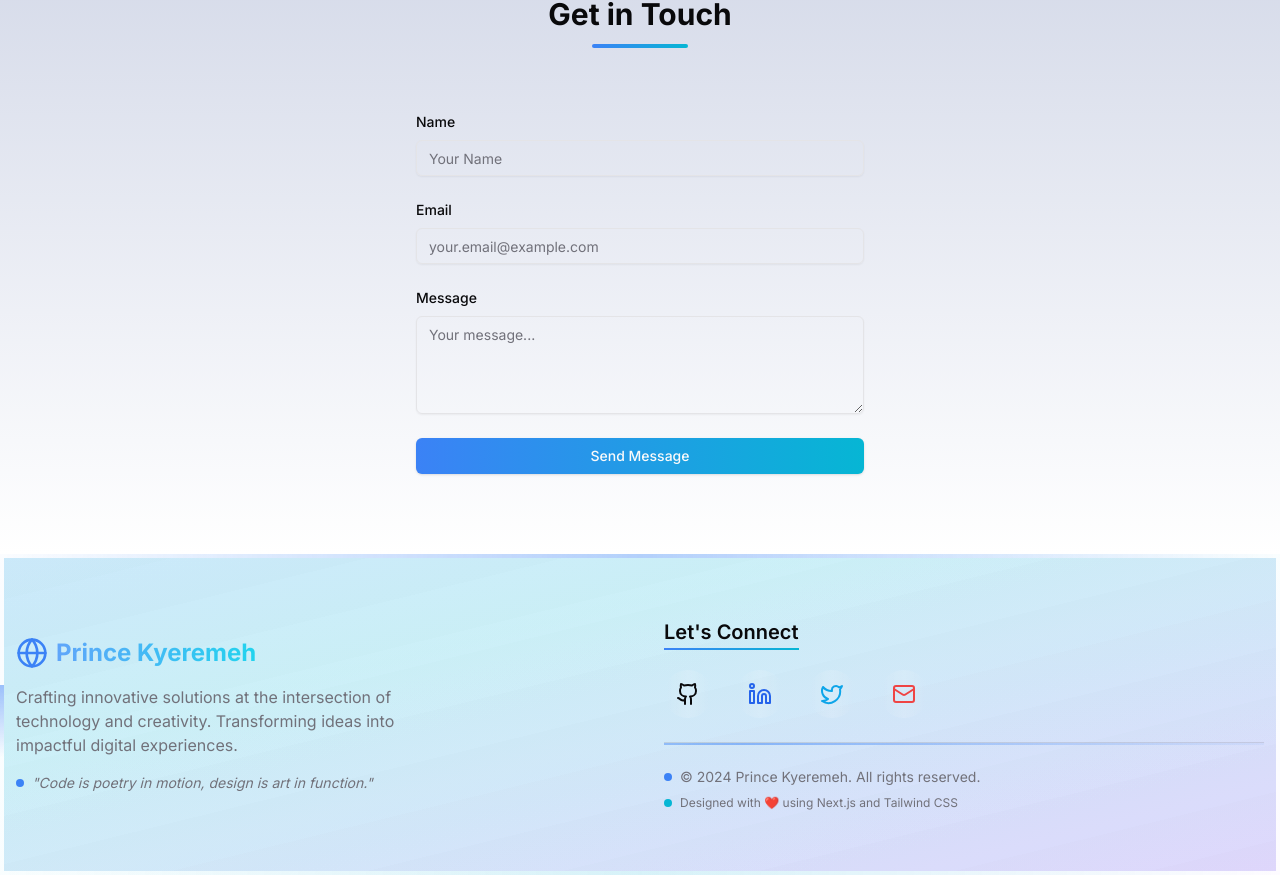
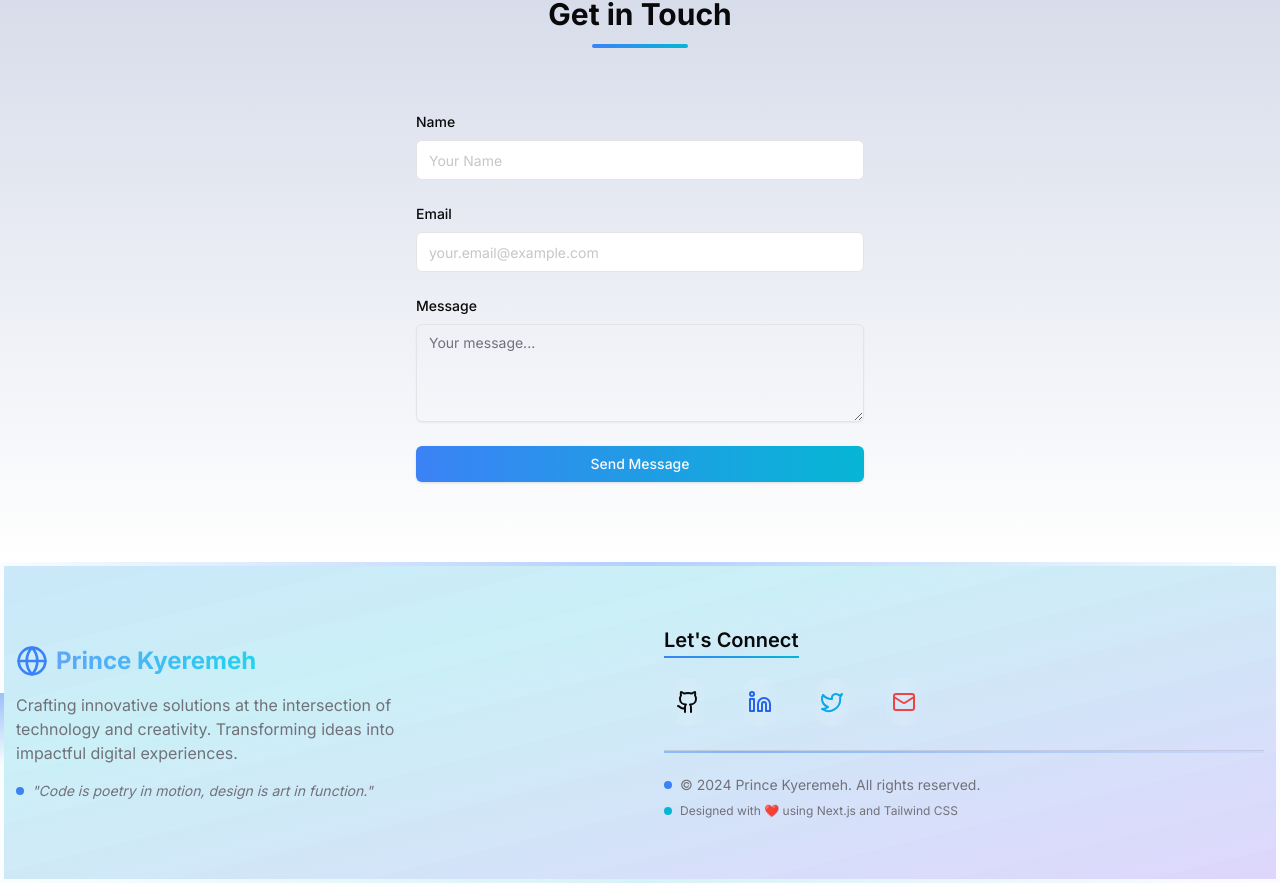
Before and after one commit to Prince-K-cmd/portfolio-webapp-3, a Next.js app: page / in a window 1280 px wide. Shown: the part 3852-4735 px from the top of the page. Built offline with nearby package versions, Linux system fonts and the light colour scheme.

Commit message:
Reduce the opacity to placeholders in input field

```diff
--- a/components/ui/input.tsx
+++ b/components/ui/input.tsx
@@ -1,22 +1,49 @@
-import * as React from "react"
+import * as React from "react";
+import { cn } from "@/lib/utils";
 
-import { cn } from "@/lib/utils"
-
-const Input = React.forwardRef<HTMLInputElement, React.ComponentProps<"input">>(
-  ({ className, type, ...props }, ref) => {
+const Input = React.forwardRef<
+  HTMLInputElement,
+  React.InputHTMLAttributes<HTMLInputElement>
+>(({ className, type, ...props }, ref) => {
   return (
     <input
       type={type}
       className={cn(
-          "flex h-9 w-full rounded-md border border-input bg-transparent px-3 py-1 text-base shadow-sm transition-colors file:border-0 file:bg-transparent file:text-sm file:font-medium file:text-foreground placeholder:text-muted-foreground focus-visible:outline-none focus-visible:ring-1 focus-visible:ring-ring disabled:cursor-not-allowed disabled:opacity-50 md:text-sm",
+        `
+        flex
+        h-10
+        w-full
+        rounded-md
+        border
+        border-input
+        bg-background
+        px-3
+        py-2
+        text-sm
+        ring-offset-background
+        file:border-0
+        file:bg-transparent
+        file:text-sm
+        file:font-medium
+        placeholder:text-muted-foreground
+        placeholder:opacity-40  // Reduced opacity for placeholders
+        focus-visible:outline-none
+        focus-visible:ring-2
+        focus-visible:ring-blue-500/50
+        focus-visible:border-transparent
+        disabled:cursor-not-allowed
+        disabled:opacity-50
+        transition-all
+        duration-200
+        `,
         className
       )}
       ref={ref}
       {...props}
     />
-    )
-  }
-)
-Input.displayName = "Input"
+  );
+});
 
-export { Input }
+Input.displayName = "Input";
+
+export { Input };
```
Lines whose indentation alone changed are shown as unchanged.
